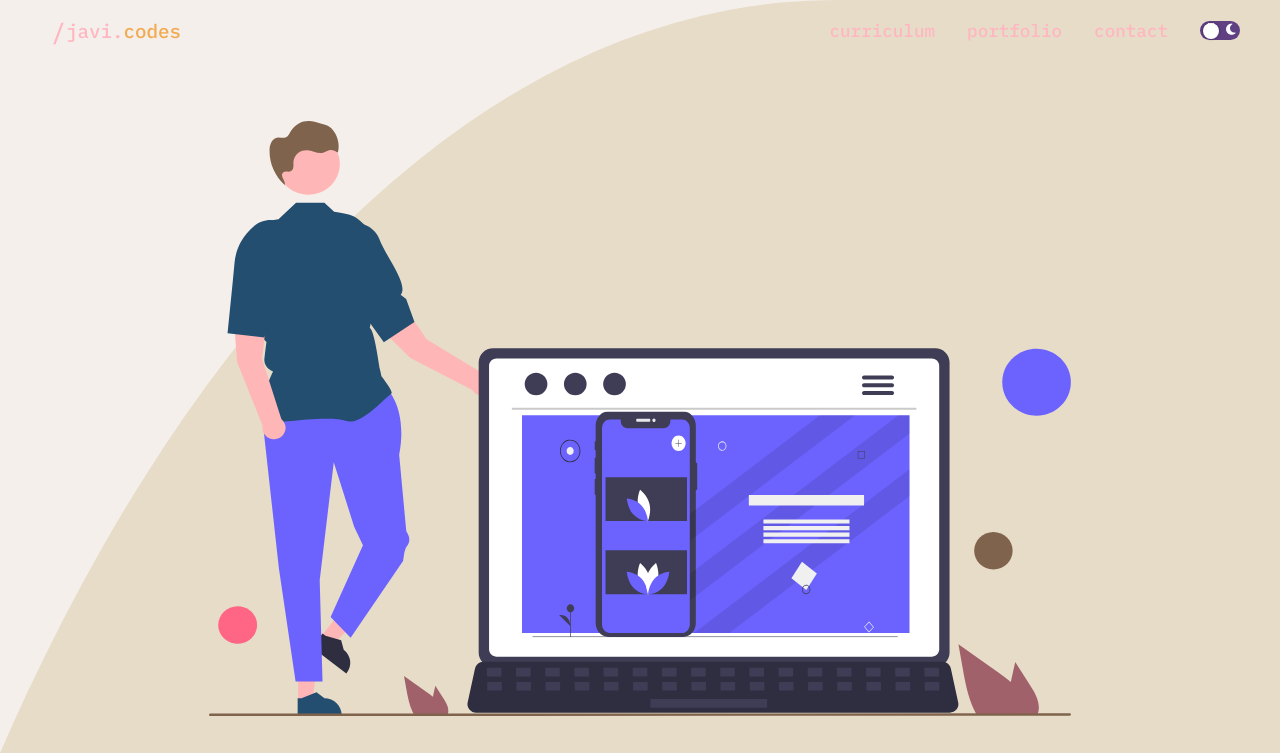
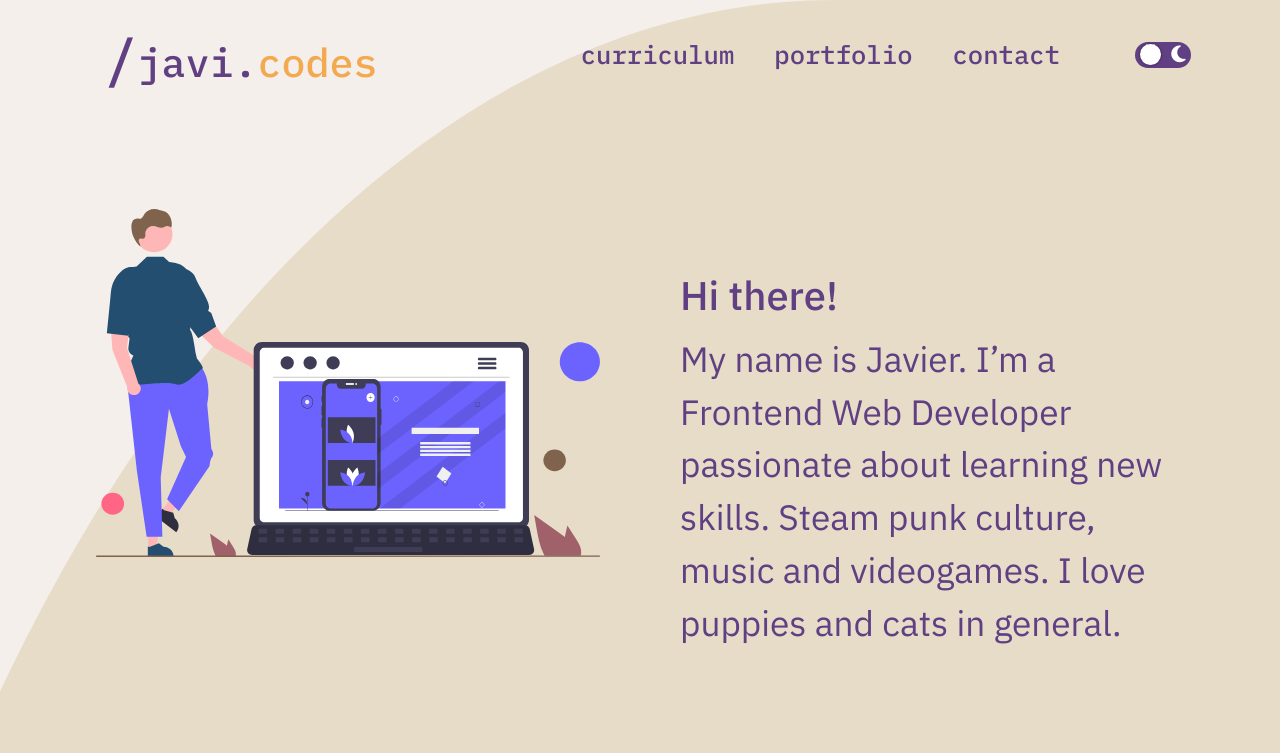
Before and after one commit to JaviVS7/portfolio-deploy, a website built with Vite: page index.html in a window 1280 px wide. Shown: the top 753 px of the page. Built offline with nearby package versions, Linux system fonts and the light colour scheme.

Commit message:
Add responsive1200

```diff
--- a/src/css/navbar.scss
+++ b/src/css/navbar.scss
@@ -11,7 +11,7 @@ $switch-bgdk-color: #603F83;
     justify-content: space-between;
     align-items: center;
     margin-top: 0.80rem;
-    padding-right: 0.5rem;
+    padding-right: 0.55rem;
 
 
     .header__logo a {
@@ -41,7 +41,7 @@ $switch-bgdk-color: #603F83;
     .nav__item-hide {
         display: none;
     }
-// ------------------------SWITCH-----------------------------
+// --------------------------------SWITCH-----------------------------
     .nav__switch-btn {
         display: flex;
         justify-content: space-around;
@@ -85,9 +85,6 @@ $switch-bgdk-color: #603F83;
         i{
             margin: 0.2rem;
         }
-
-
-
     }
 
 
@@ -110,4 +107,61 @@ $switch-bgdk-color: #603F83;
     }
 
 
+    @media screen and (min-width: 1200px) {
+
+        .nav__item-group {
+          gap: 2.5rem;
+
+          .nav__item {
+            font-size: 1.6rem;
+            font-weight: 500;
+            &:hover {
+                text-decoration: overline;
+
+
+            }
+             }
+        }
+
+        #switch {
+            margin-left: 2.2rem;
+            width: 3.5rem;
+            height: 100%;
+            font-size: 1.2rem;
+
+            &::before{
+                content: "";
+                width: 1.3rem;
+                height: 1.3rem;
+                top: 0.15rem;
+                left: 0.3rem;
+            }
+            &.active {
+                background-color: $switch-bg-color;
+
+                &::before {
+                    transform: translateX(130%);
+                }
+            }
+        }
+
+        .header__logo a {
+            position: relative;
+            top: 0.1rem;
+            font-size: 2.5rem;
+            font-weight: 500;
+            .slash {
+                position: relative;
+                top: .15rem;
+                left: 1.5rem;
+                font-size: 3.5rem ;
+                font-weight: 500;
+
+            }
+        }
+
+
+
+
+    }
 }
--- a/style.scss
+++ b/style.scss
@@ -45,7 +45,7 @@ body {
   display: flex;
   flex-direction: column;
   position: relative;
-  max-width: 1440px;
+  max-width: 100%;
   // min-height: 0px;
   // height: 100vh;
   // height: -webkit-fill-available;
@@ -350,15 +350,20 @@ body {
 /* Estilos para dispositivos con pantalla de 768px o más */
 @media screen and (min-width: 768px) {
 
+
+  .layout__header {
+    padding: 0 2.5rem;
+
     .header__container {
       justify-content: space-between;
-    padding: 0 2.5rem;
+    }
 
   }
 
+  .layout__main {
+    margin-top: 3.5rem;
 
     .main__container {
-    margin-top: 1.5rem;
       .main__img {
         width: 70%;
         margin: 0 auto;
@@ -376,6 +381,9 @@ body {
         }
      }
     }
+
+  }
+
 
   .layout__about {
 
@@ -415,10 +423,86 @@ body {
 }
 
 /* Estilos para dispositivos con pantalla de 1200px o más */
+
 @media screen and (min-width: 1200px) {
-  body {
-    color: lightpink;
+
+  .layout__header {
+    // margin-top: 1rem;
+    padding: 0 5rem;
+
+    .header__container {
+      justify-content: space-between;
     }
+
+  }
+
+  .layout__main {
+    padding: 0 6rem;
+    margin-top: 7rem;
+    margin-bottom: 3rem;
+
+    .main__container {
+      display: flex;
+      gap: 5rem;
+
+      .main__img {
+        width: 50%;
+      }
+
+     .main__description {
+      width: 50%;
+      margin-top: 2.5rem;
+
+        .main__header {
+          margin-top: 1rem;
+        }
+        .main__title {
+          font-size: 2.5rem;
+        }
+        .main__text {
+          font-size: 2.2rem;
+        }
+     }
+    }
+
+  }
+
+
+  .layout__about {
+
+    padding: 2rem 2.5rem;
+
+    .about__title {
+      font-size: 3rem;
+    }
+
+    .about__text {
+      font-size: 1.4rem;
+  }
+
+  .about__img {
+    width: 70%;
+    margin: 2rem auto;
+  }
+
+  .about__resume {
+    font-size: 1.8rem;
+    // text-align: center;
+  }
+  }
+
+  .layout__footer {
+
+    .form__title {
+      font-size: 3rem;
+    }
+
+    .contact__form {
+      width: 60%;
+    }
+
+  }
+
 }
 
 
```
Lines whose indentation alone changed are shown as unchanged.
